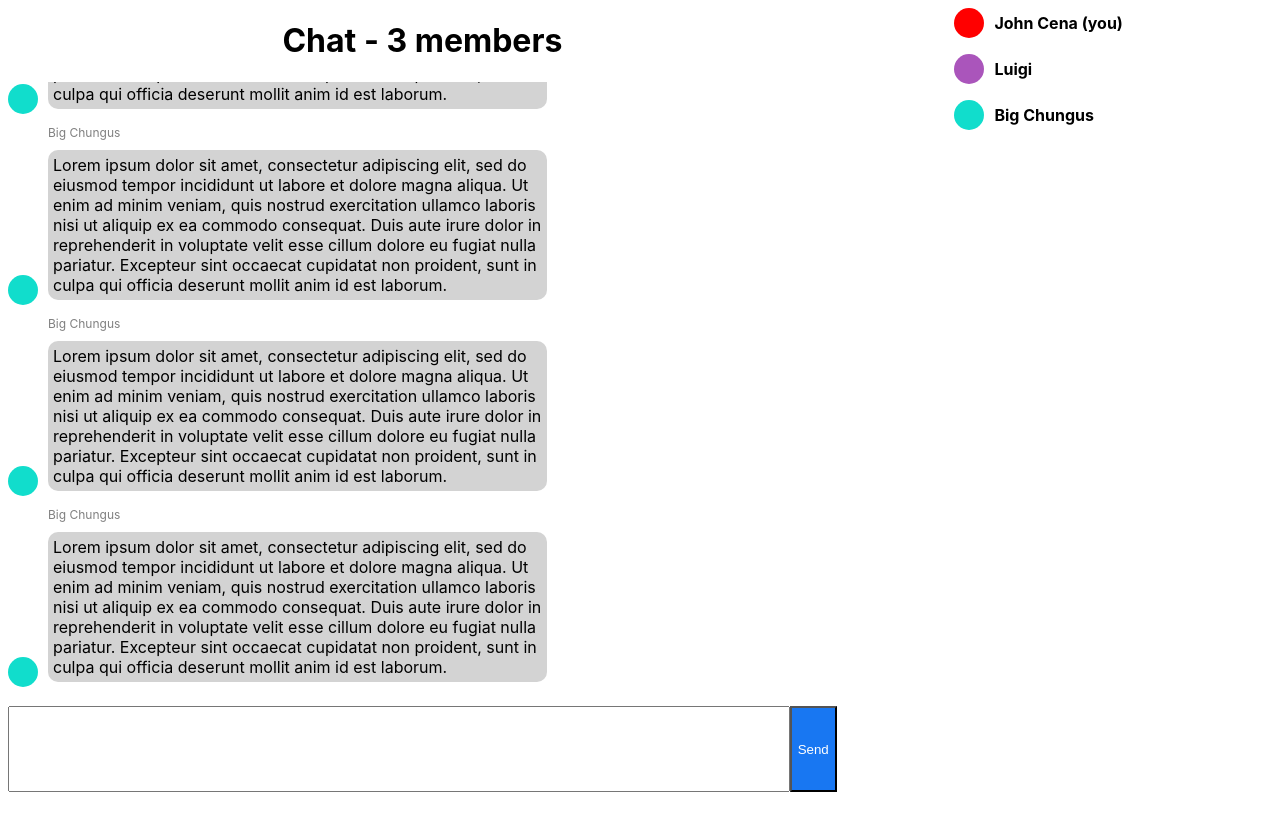
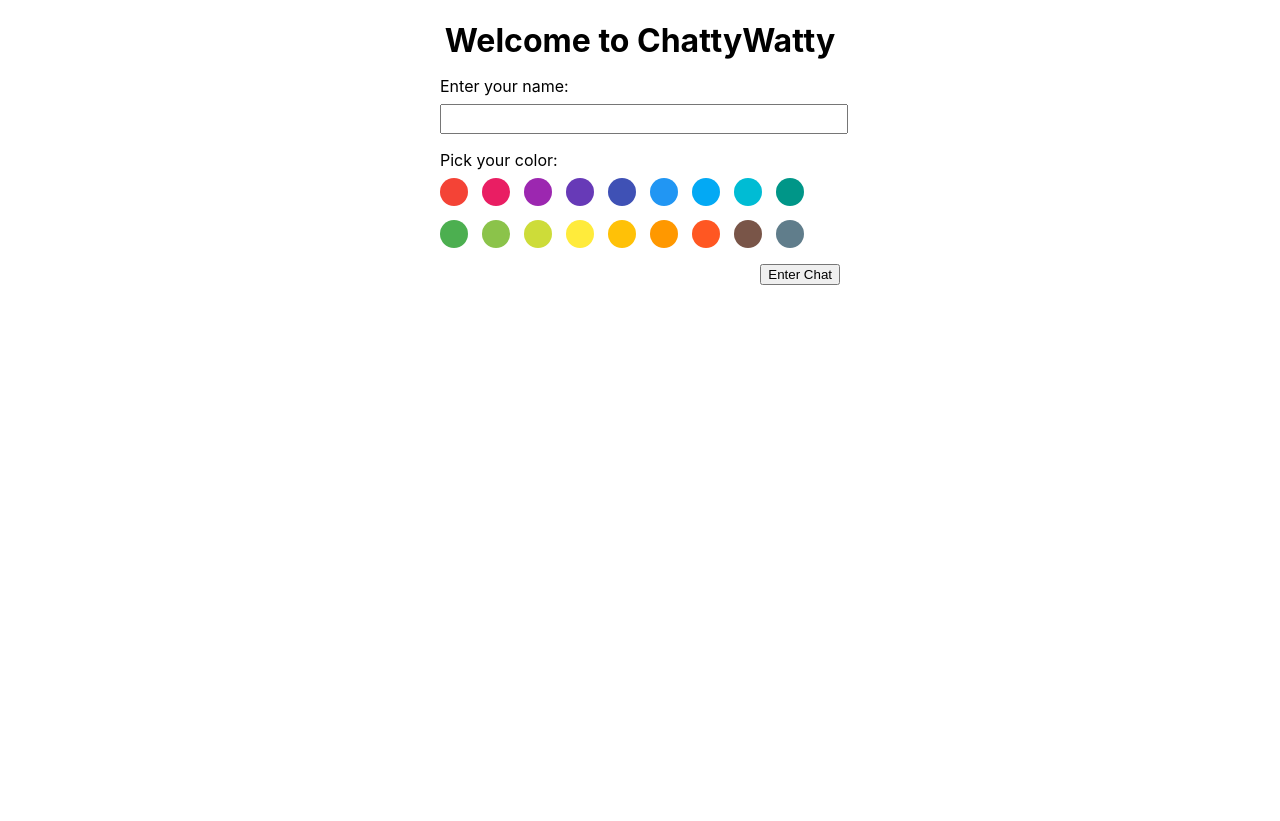
Before and after one commit to awolyniec/cw-web, a React (Create React App) app: page / in a window 1280 px wide. Before the commit the page ends 800 px from the top, so only its background shows below. Built offline with nearby package versions, Linux system fonts and the light colour scheme.

Commit message:
feat: Add (local, incomplete) sign-in functionality

```diff
--- a/src/components/ChatPage/component.jsx
+++ b/src/components/ChatPage/component.jsx
@@ -1,4 +1,4 @@
-import React from 'react';
+import React, { useState } from 'react';
 import { CirclePicker } from 'react-color';
 
 import { ChatEvents } from '../ChatEvents';
@@ -7,7 +7,75 @@ import { MemberList } from '../MemberList';
 
 import './styles.scss';
 
+
+/*
+  TODO: WebSocket stuff
+  - Load initial users
+  - Load initial messages
+  - Load new user
+    - Don't let it be the same as self user
+  - Load new message
+  - Remove user
+  - Sign in
+  - Sign out
+*/
 const ChatPage = () => {
+
+  const [name, setName] = useState(null);
+  const [color, setColor] = useState(null);
+  const [selfUser, setSelfUser] = useState(null);
+  const [otherUsers, setOtherUsers] = useState([]);
+  const [chatEvents, setChatEvents] = useState([]);
+  const [signInErrors, setSignInErrors] = useState([]);
+
+  /*
+    Helper functions
+  */
+
+  const handleChangeName = (event) => {
+    event.preventDefault();
+    event.stopPropagation();
+    setName(event.target.value);
+  };
+
+  const handleChangeColor = (color, event) => {
+    event.preventDefault();
+    event.stopPropagation();
+    setColor(color.hex);
+  };
+
+  const validateSignInInfo = () => {
+    const errors = [];
+    if (!name) {
+      errors.push("Please select a name.");
+    }
+    const otherUserNames = otherUsers.map(({ name }) => name);
+    if (otherUserNames.indexOf(name) > -1) {
+      errors.push("Name already taken.");
+    }
+    if (!color) {
+      errors.push("Please select a color.");
+    }
+
+    return { validity: !errors.length, errors };
+  };
+
+  const signIn = () => {
+    const { validity, errors } = validateSignInInfo();
+    if (!validity) {
+      setSignInErrors(errors);
+      return;
+    }
+    setSignInErrors([]);
+
+    // TODO: publish new user event
+    // TODO: only set self user once user created on server
+    setSelfUser({ name, color });
+  };
+
+  /*
+    Renderers
+  */
 
   const getChatView = () => {
     const chatEvents = [
@@ -71,17 +139,21 @@ const ChatPage = () => {
       },
     ];
 
-    const chatMembers = [
-      { name: "John Cena", color: "red", isSelf: true },
-      { name: "Luigi", color: "#aa55bb" },
-      { name: "Big Chungus", color: "#11ddcc" }
-    ];
+    const chatMembers = Array.from(otherUsers);
+    if (selfUser) {
+      chatMembers.push({
+        ...selfUser,
+        isSelf: true
+      });
+    }
+
+    const memberOrMembersText = chatMembers.length === 1 ? '' : 's';
 
     return (
       <div className="chat-view">
         <div className="chat-section-container">
           <div className="flex-container">
-            <h1>Chat - 3 members</h1>
+            <h1>Chat - {chatMembers.length} member{memberOrMembersText}</h1>
             <ChatEvents data={chatEvents} />
             <ChatMessageCompose />
           </div>
@@ -100,14 +172,36 @@ const ChatPage = () => {
         <div className="sign-in-form">
           <h1>Welcome to ChattyWatty</h1>
           <span className="input-label">Enter your name:</span>
-          <input className="name-input" type="text" />
+          <input
+            className="name-input"
+            type="text"
+            onChange={handleChangeName}
+          />
           <span className="input-label">Pick your color:</span>
           <div className="circle-picker-container">
-            <CirclePicker width={"400px"} />
+            <CirclePicker
+              width={"400px"}
+              onChangeComplete={handleChangeColor}
+            />
           </div>
           <div>
-            <button className="chat-enter-button" type="button">Enter Chat</button>
+            <button
+              className="chat-enter-button"
+              type="button"
+              onClick={signIn}
+            >
+              Enter Chat
+            </button>
           </div>
+          {signInErrors.length ? (
+            signInErrors.map((errorMessage, index) => {
+              return (
+                <div key={`error-${index}`}>
+                  <span style={{ color: "red" }}>{errorMessage}</span>
+                </div>
+              );
+            })
+          ) : (<></>)}
         </div>
       </div>
     );
@@ -115,8 +209,7 @@ const ChatPage = () => {
 
   return (
     <div className="chat-page">
-      {/* {getSignInView()} */}
-      {getChatView()}
+      {selfUser ? getChatView() : getSignInView()}
     </div>
   );
 };
```
